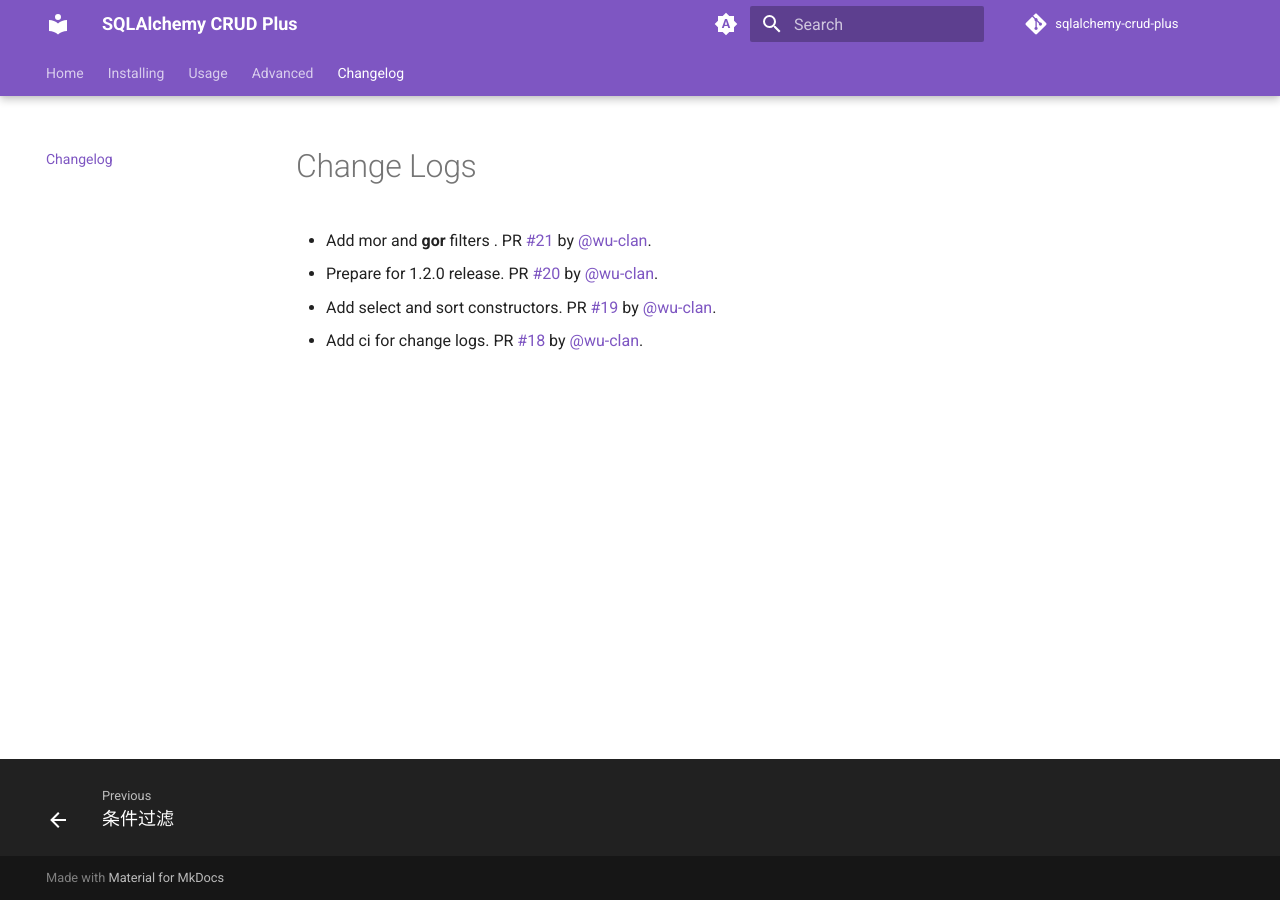
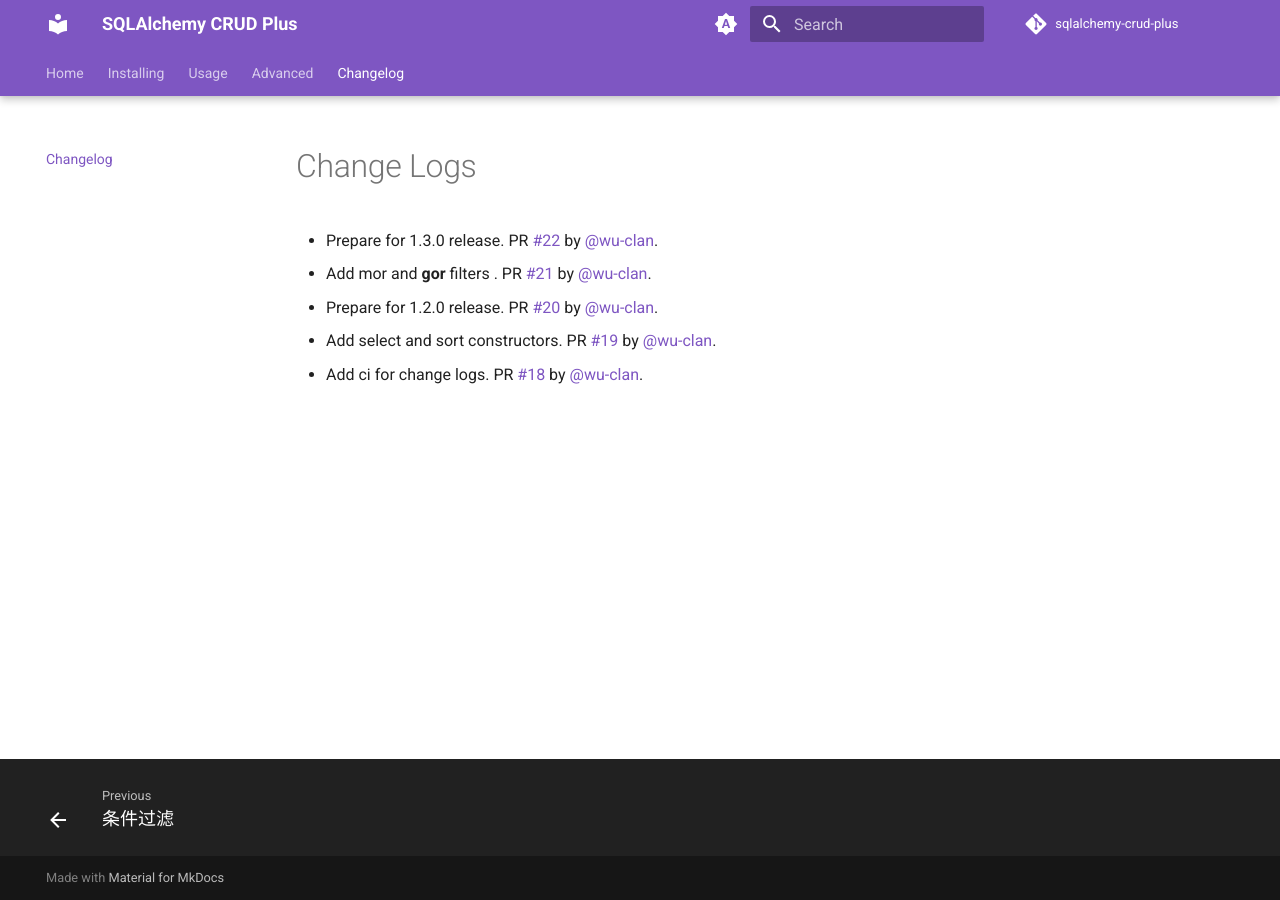
Before and after one commit to fastapi-practices/sqlalchemy-crud-plus, an MkDocs documentation site: the page built from docs/changelog.md, in a window 1280 px wide. Built offline with MkDocs 1.6.1 and Material for MkDocs 9.7.7, drawn with Linux system fonts in a browser that asks for light colours; comment, search, counter and statistics services are not loaded.

Commit message:
📝 Update release notes

```diff
--- a/docs/changelog.md
+++ b/docs/changelog.md
@@ -1,5 +1,6 @@
 # Change Logs
 
+* Prepare for 1.3.0 release. PR [#22](https://github.com/fastapi-practices/sqlalchemy-crud-plus/pull/22) by [@wu-clan](https://github.com/wu-clan).
 * Add mor and __gor__ filters . PR [#21](https://github.com/fastapi-practices/sqlalchemy-crud-plus/pull/21) by [@wu-clan](https://github.com/wu-clan).
 * Prepare for 1.2.0 release. PR [#20](https://github.com/fastapi-practices/sqlalchemy-crud-plus/pull/20) by [@wu-clan](https://github.com/wu-clan).
 * Add select and sort constructors. PR [#19](https://github.com/fastapi-practices/sqlalchemy-crud-plus/pull/19) by [@wu-clan](https://github.com/wu-clan).
```
